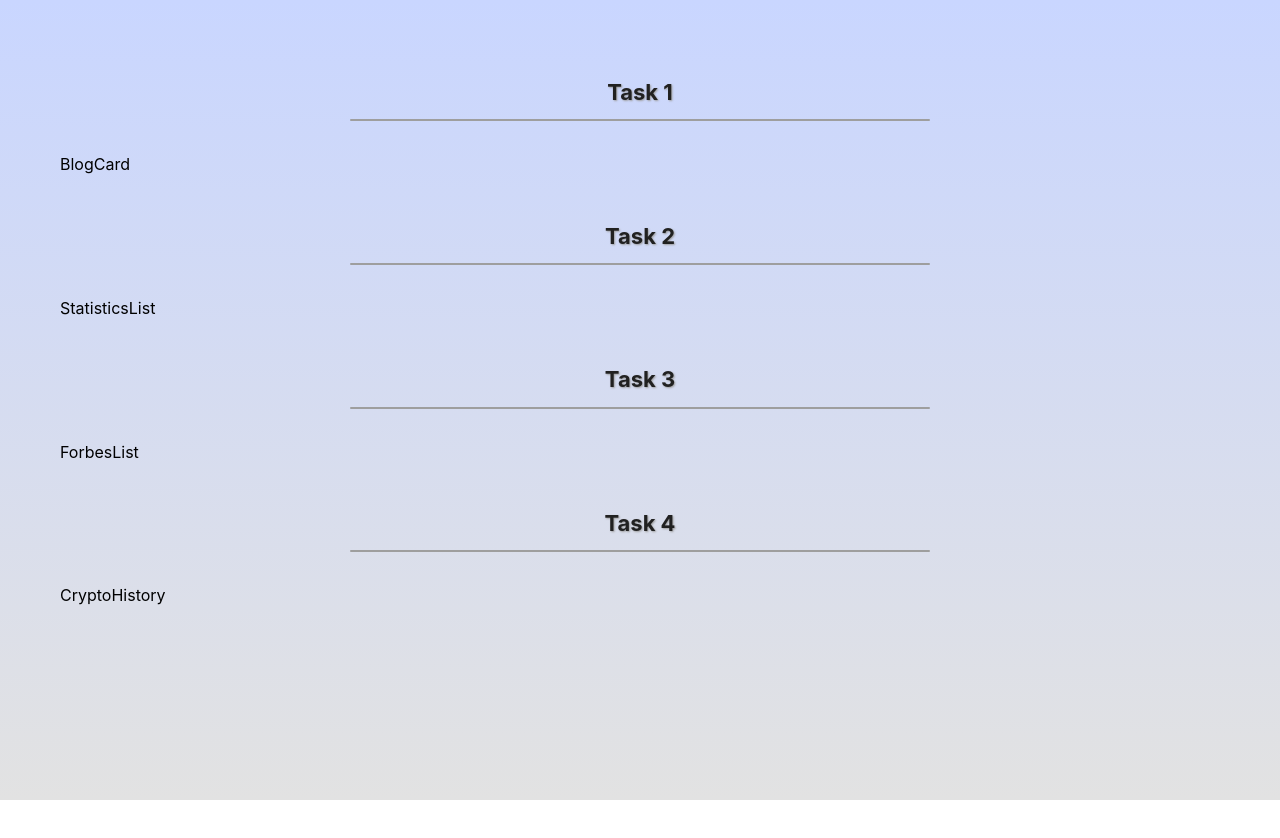
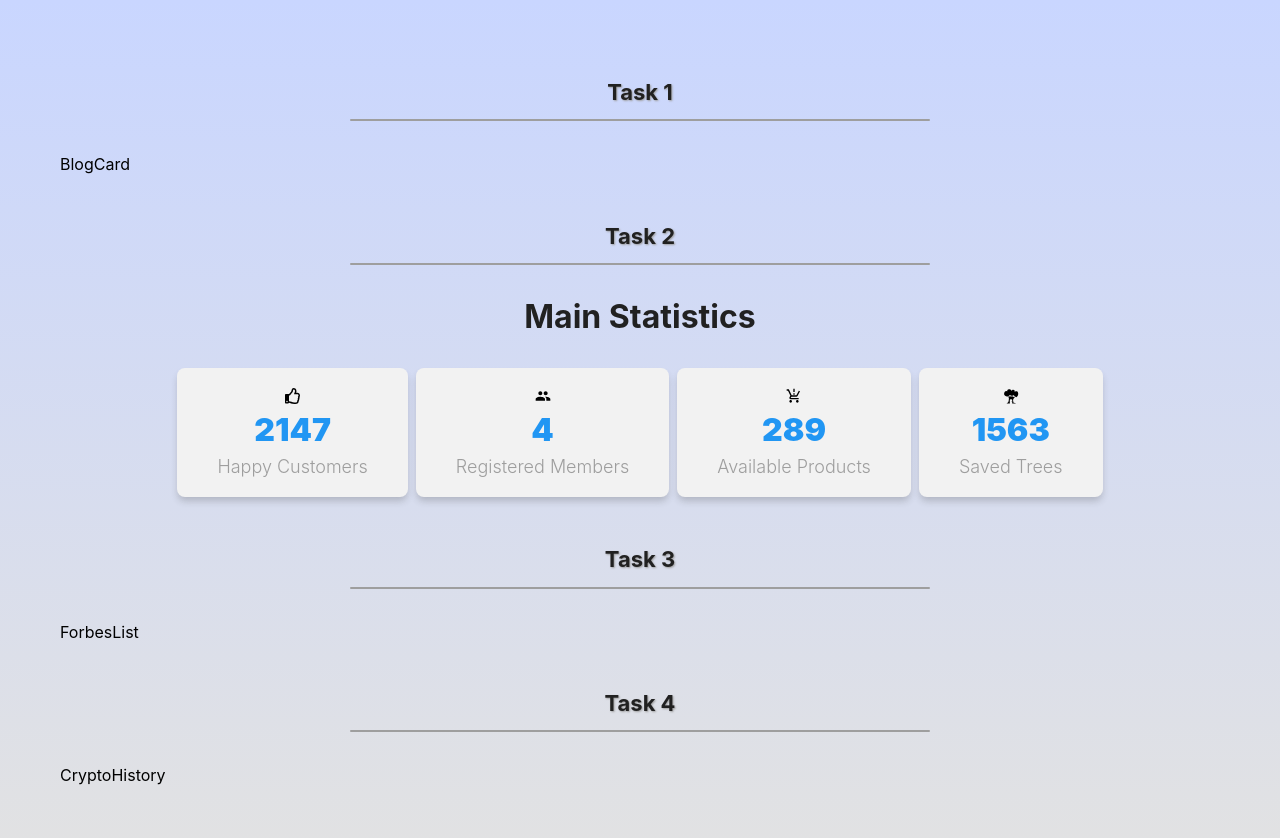
Before and after one commit to pavlo-sheremet-dev/fson-blended, a React (Create React App) app: page / in a window 1280 px wide. Shown: the top 838 px of the page. Before the commit the page ends 800 px from the top, so only its background shows below. Built offline with nearby package versions, Linux system fonts and the light colour scheme.

Commit message:
second-done

```diff
--- a/src/components/App/App.jsx
+++ b/src/components/App/App.jsx
@@ -7,6 +7,7 @@ import {
   ForbesList,
   CryptoHistory,
 } from 'components';
+import data from '../../data/data.json';
 
 export const App = () => {
   return (
@@ -20,7 +21,7 @@ export const App = () => {
         <Heading marginTop="50px" marginBottom="50px" textAlign="center">
           Task 2
         </Heading>
-        <Statistics />
+        <Statistics title="Main Statistics" stats={data} />
 
         <Heading marginTop="50px" marginBottom="50px" textAlign="center">
           Task 3
--- a/src/components/StatisticItem/StatisticItem.jsx
+++ b/src/components/StatisticItem/StatisticItem.jsx
@@ -4,6 +4,12 @@ import {
   StatisticCounter,
 } from './StatisticItem.styled';
 
-export const StatisticItem = () => {
-  return <div>StatisticBox</div>;
+export const StatisticItem = ({ stats, icon: Icon }) => {
+  return (
+    <StatisticBox>
+      <Icon />
+      <StatisticCounter>{stats.total}</StatisticCounter>
+      <StatisticText>{stats.title}</StatisticText>
+    </StatisticBox>
+  );
 };
--- a/src/components/Statistics/Statistics.jsx
+++ b/src/components/Statistics/Statistics.jsx
@@ -4,10 +4,22 @@ import { FaRegThumbsUp } from 'react-icons/fa';
 import { MdPeople, MdOutlineProductionQuantityLimits } from 'react-icons/md';
 import { GiTreeDoor } from 'react-icons/gi';
 
-export const Statistics = () => {
+const icons = {
+  1: FaRegThumbsUp,
+  2: MdPeople,
+  3: MdOutlineProductionQuantityLimits,
+  4: GiTreeDoor,
+};
+
+export const Statistics = ({ title, stats }) => {
   return (
     <>
-      <div>StatisticsList</div>
+      {title && <StatisticTitle>{title}</StatisticTitle>}
+      <StatisticsList>
+        {stats.map(item => (
+          <StatisticItem key={item.id} stats={item} icon={icons[item.id]} />
+        ))}
+      </StatisticsList>
     </>
   );
 };
```
